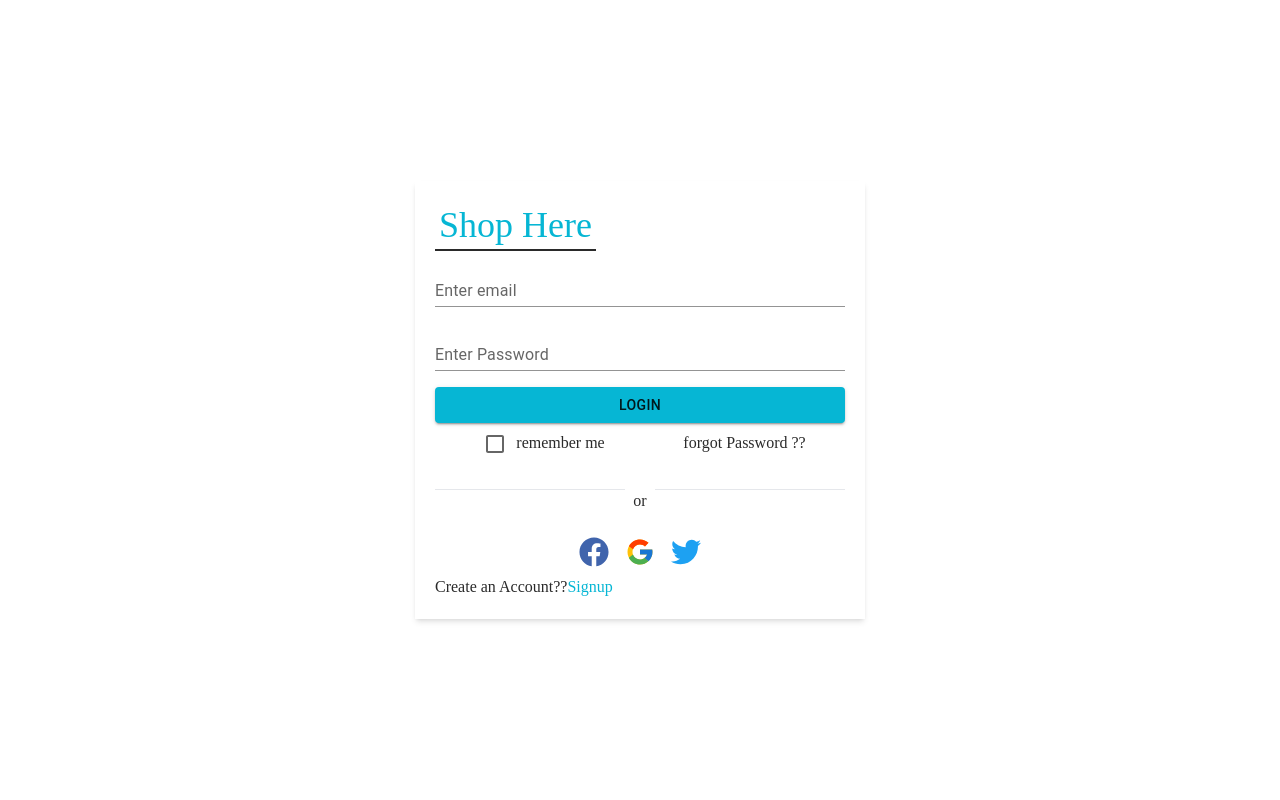
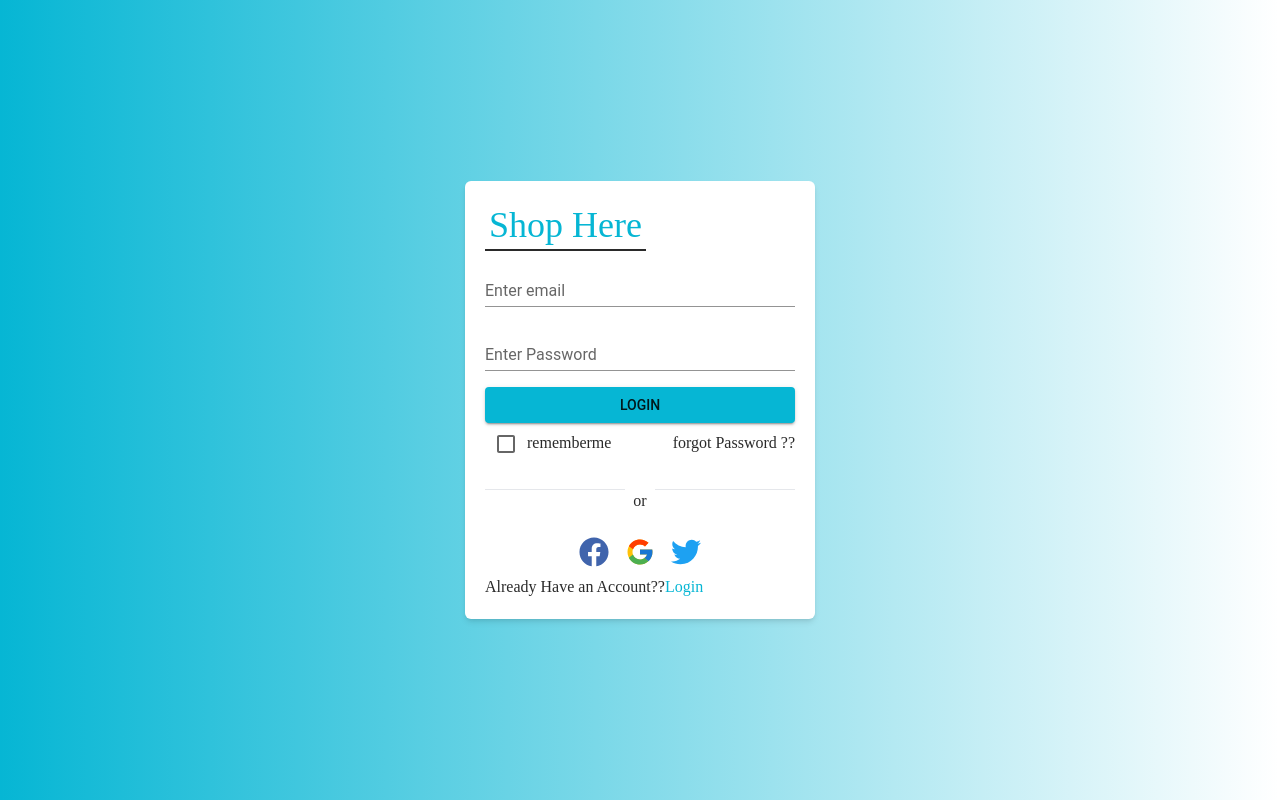
Before and after one commit to Tarunkumarchelumalla/react-ecommerce, a React (Create React App) app: page /Login in a window 1280 px wide. Built offline with nearby package versions, Linux system fonts and the light colour scheme.

Commit message:
daily checkup

```diff
--- a/src/components/Contact.js
+++ b/src/components/Contact.js
@@ -4,6 +4,7 @@ import React from 'react'
 
 function Contact() {
   return (
+    <div className='flex justify-center items-center w-full rounded  mt-4'>
     <div name='contact' className='w-full h-screen bg-cyan-300 flex flex-col  p-4 mt-[40px] rounded shadow-md'>
          <div className=''>
                 <p className='text-4xl font-bold inline border-b-4 border-[#2A2A2A]'>Contact</p>
@@ -12,12 +13,13 @@ function Contact() {
         <form method='POST' action="https://getform.io/f/3d2a8496-0e38-42c8-8531-88d7bbbab050" className='flex flex-col max-w-[600px] w-full'>
 
 
-            <input className='bg-white p-2' type="text" placeholder='Name' name='name' />
-            <input className='my-4 p-2 bg-white' type="email" placeholder='Email' name='email' />
-            <textarea className='bg-white p-2' name="message" rows="10" placeholder='Message'></textarea>
-            <div className='py-2 flex w-full justify-center'><Button  style={{"backgroundColor":"#2A2A2A"}} size="large">Submit</Button>
+            <input className='bg-white p-2 rounded' type="text " placeholder='Name' name='name' />
+            <input className='my-4 p-2 bg-white rounded' type="email" placeholder='Email' name='email' />
+            <textarea className='bg-white p-2 rounded' name="message" rows="10" placeholder='Message'></textarea>
+            <div className='py-2 flex w-full justify-center rounded'><Button  style={{"backgroundColor":"#2A2A2A"}} size="large">Submit</Button>
             </div>
         </form>
+    </div>
     </div>
   )
 }
--- a/src/components/Footer.js
+++ b/src/components/Footer.js
@@ -3,8 +3,8 @@ import React from 'react'
 function Footer() {
   return (
 
-    <div className='w-full mt-[40px] bg-[#2A2A2A]'>
-      <div className='grid grid-cols-2 gap-8 sm:grid-cols-4 text-cyan-500 px-10 py-2'>
+    <div className='w-full mt-[40px] bg-[#2A2A2A] rounded shadow-current shadow-xl'>
+      <div className='grid grid-cols-1 gap-8 sm:grid-cols-4 text-cyan-500 px-10 py-2'>
         <div>
           <ul className=''>
             <p className='text-2xl border-b-4 border- white inline'> Socials</p>
--- a/src/components/Home2.js
+++ b/src/components/Home2.js
@@ -9,7 +9,7 @@ function Home2() {
     <div name="about" className='flex flex-col  w=full shadow-md rounded bg-cyan-300 mx-auto justify-center'>
          <div className='px-8 flex '>
          <p className=' inline text-2xl  text-[#2A2A2A] border-b-2 p-1 border-[#2A2A2A] cursor-pointer'>Our services</p></div>
-        <div className='grid grid-cols-2 px-5 py-5 sm:grid-cols-4 gap-8'>
+        <div className='grid grid-cols-1 px-5 py-5 sm:grid-cols-4 gap-8'>
              <div>
              <Card sx={{ maxWidth: 205 }}>
                 <div className='flex justify-center '>
--- a/src/components/Login.js
+++ b/src/components/Login.js
@@ -8,10 +8,10 @@ import { Checkbox } from '@mui/material';
 const Login = () => {
   return (
 
-<><div className='bg-[#999] '>
-      <div className='h-screen w-full flex justify-center items-center  bg-white text-[#2A2A2A] p-4 '>
+    <><div className=' bg-gradient-to-r from-cyan-500 to ...  flex justify-center shadow-current shadow-2xl'>
+    <div className='h-screen w-full flex justify-center items-center max-w-[900px]  text-[#2A2A2A] p-4 '>
 
-        <form className='flex flex-col max-w-[600px] shadow-md w-full p-5 md:max-w-[450px] '>
+      <form className='flex flex-col max-w-[450px] bg-white rounded-md lg:max-w-[350px] shadow-md w-full p-5 md:max-w-[400px] '>
 <div className='w-full flex'>
 <p className=' inline text-4xl  text-cyan-500 border-b-2 p-1 border-[#2A2A2A] cursor-pointer'>Shop Here</p>
 </div>
@@ -20,31 +20,25 @@ const Login = () => {
       <input type="text" placeholder="Enter your name" className='border-2 my-4 p-2 rounded'></input> */}
 
       <div className='py-2 w-full flex flex-col'>
-        <TextField variant='standard' label="Enter email"  ></TextField>
+      <TextField variant='standard' color="secondary" label="Enter email"  ></TextField>
       </div>
       <div className='py-2 w-full flex flex-col'>
-        <TextField variant='standard' label="Enter Password"  ></TextField>
+      <TextField variant='standard' color="secondary" label="Enter Password"  ></TextField>
       </div>
-
 <div className='py-2 w-full flex flex-col'>
 <Button variant="contained" style={{"backgroundColor":"rgb(6 182 212)",}} className="bg-cyan-500">Login</Button>
-         <div className='flex justify-around'>
-          <div>
-         <Checkbox  /><span className='py-2'>remember me</span>
+<div className='flex justify-between'> <div>
+   <Checkbox  /><span className='py-2'>rememberme</span>
    </div>
  <div className='flex justify-end text-right py-2'>
-           <p className='cursor-pointer'>forgot Password ??</p>
-         </div>
-         </div>
-
-</div>
+   <p className='cursor-pointer'>forgot Password ??</p> </div> </div> </div>
         <div className='flex w-full py-4 '><hr className=' w-full'/><p className='px-2'>or</p><br/><hr  className='w-full'></hr></div>
         <div className='flex w-full py-2 justify-center items-center'>
           <FaFacebook className=' mx-2 text-[#4064AC] cursor-pointer hover:scale-125 duration-300 ' size={30}/>
           <FcGoogle className=' mx-2 cursor-pointer hover:scale-125 duration-300'size={30}/>
           <FaTwitter className='  mx-2  cursor-pointer text-[#1DA1F2] hover:scale-125 duration-300' size={30}/>
            </div>
-             <p>Create an Account??<a className="text-cyan-500 cursor-pointer ">Signup</a></p>
+           <p>Already Have an Account??<a className="text-cyan-500 cursor-pointer ">Login</a></p>
       </form>
 
 
--- a/src/components/Products.js
+++ b/src/components/Products.js
@@ -15,20 +15,25 @@ function Products() {
         </div>
 
 
-        <div className='grid grid-cols-2 gap-8 py-8 sm:grid-cols-4  w-full  '>
+        <div className='grid grid-cols-1 gap-8 py-8 sm:grid-cols-3  w-full'>
         {Data.map(({ title, price, avatarUrl,imageUrl }) => (
-            <div className='flex flex-col justify-around h-[300px] basis-0 rounded w-[190px]'>
-            <div className=' shadow-md  '>
-                <div className='h-[100px]' >
-              <img src={imageUrl} width="50%" />
+            <div className='flex flex-col   basis-0 rounded w-full  px-4'>
+
+                <div className='h-[100px] ' >
+              <img src={imageUrl} width="35%" />
+
               </div>
-              <p className='text-[12px] h-[100px]'>{description}</p>
-              <p className='p h-[30px]' >Price:{price}</p>
-              <div className='flex justify-center h-[40px]'>
+              <div className='h-[100px]'>
+              <p className='py-2'>{description}</p>
+              </div>
+              <div>
+              <p className=' ' >Price:{price}</p>
+              </div>
+              <div className='flex justify-center'>
               <Button variant="contained" color="primary"> Add to card</Button>
               </div>
             </div>
-            </div>
+
             )
             )
 
--- a/src/components/Signup.js
+++ b/src/components/Signup.js
@@ -8,8 +8,8 @@ import TextField from '@mui/material/TextField';
 
 const Signup = () => {
   return (
-  <><div className=' bg-cyan-500 flex justify-center'>
-      <div className='h-screen w-full flex justify-center items-center max-w-[600px] bg-cyan-500  text-[#2A2A2A] p-4 '>
+  <><div className=' bg-gradient-to-bl from-cyan-500 to ...  flex justify-center shadow-current shadow-2xl'>
+      <div className='h-screen w-full flex justify-center items-center max-w-[600px]  text-[#2A2A2A] p-4 '>
 
         <form className='flex flex-col max-w-[450px] bg-white rounded-md lg:max-w-[350px] shadow-md w-full p-5 md:max-w-[400px] '>
 <div className='w-full flex'>
@@ -19,19 +19,19 @@ const Signup = () => {
 {/*
         <input type="text" placeholder="Enter your name" className='border-2 my-4 p-2 rounded'></input> */}
         <div className='py-2 w-full flex flex-col'>
-        <TextField variant='standard' color="primary" label="Enter username" type='email' ></TextField>
+        <TextField variant='standard' color="secondary" label="Enter username" type='email' ></TextField>
         </div>
         <div className='py-2 w-full flex flex-col'>
-        <TextField variant='standard' label="Enter email"  ></TextField>
+        <TextField variant='standard' color="secondary" label="Enter email"  ></TextField>
         </div>
         <div className='py-2 w-full flex flex-col'>
-        <TextField variant='standard' label="Enter Password"  ></TextField>
+        <TextField variant='standard' color="secondary" label="Enter Password"  ></TextField>
         </div>
         <div className='py-2 w-full flex flex-col'>
-        <TextField variant='standard' label="Confirm Password"  ></TextField>
+        <TextField variant='standard' color="secondary" label="Confirm Password"  ></TextField>
         </div>
         <div className='py-2 w-full flex flex-col'>
-         <Button variant="contained" style={{"backgroundColor":"rgb(6 182 212)",}} className="bg-cyan-500">Signup</Button>
+         <Button variant="contained" style={{"backgroundColor":"rgb(6 182 212)",}} className="bg-cyan-300">Signup</Button>
 
 </div>
           <div className='flex w-full py-4 '><hr className=' w-full'/><p className='px-2'>or</p><br/><hr  className='w-full'></hr></div>
--- a/src/components/custom/theme.js
+++ b/src/components/custom/theme.js
@@ -9,5 +9,14 @@ export const theme=createTheme({
         secondary:{
             main:'#2A2A2A',
         }
-    }
+    },
+    typography: {
+        fontFamily: [
+          "Poppins",
+          "Roboto",
+          "Helvetica Neue",
+          "Arial",
+          "sans-serif"
+        ].join(",")
+      }
 })
--- a/src/index.css
+++ b/src/index.css
@@ -1,7 +1,7 @@
 @tailwind base;
 @tailwind components;
 @tailwind utilities;
-@import url('https://fonts.googleapis.com/css2?family=Poppins:ital,wght@0,400;1,300&display=swap');
+@import url('https://fonts.googleapis.com/css2?family=Poppins:ital,wght@0,500;1,300&display=swap');
 
 @layer base{
     body{
```
Also changed, not shown: src/components/Home.js (+6 -6 lines), src/components/Navbaar.js (+10 -9 lines), firebase.json (added), 1 other file (tests, documents, lock files or other folders). Lines whose indentation alone changed are shown as unchanged.
